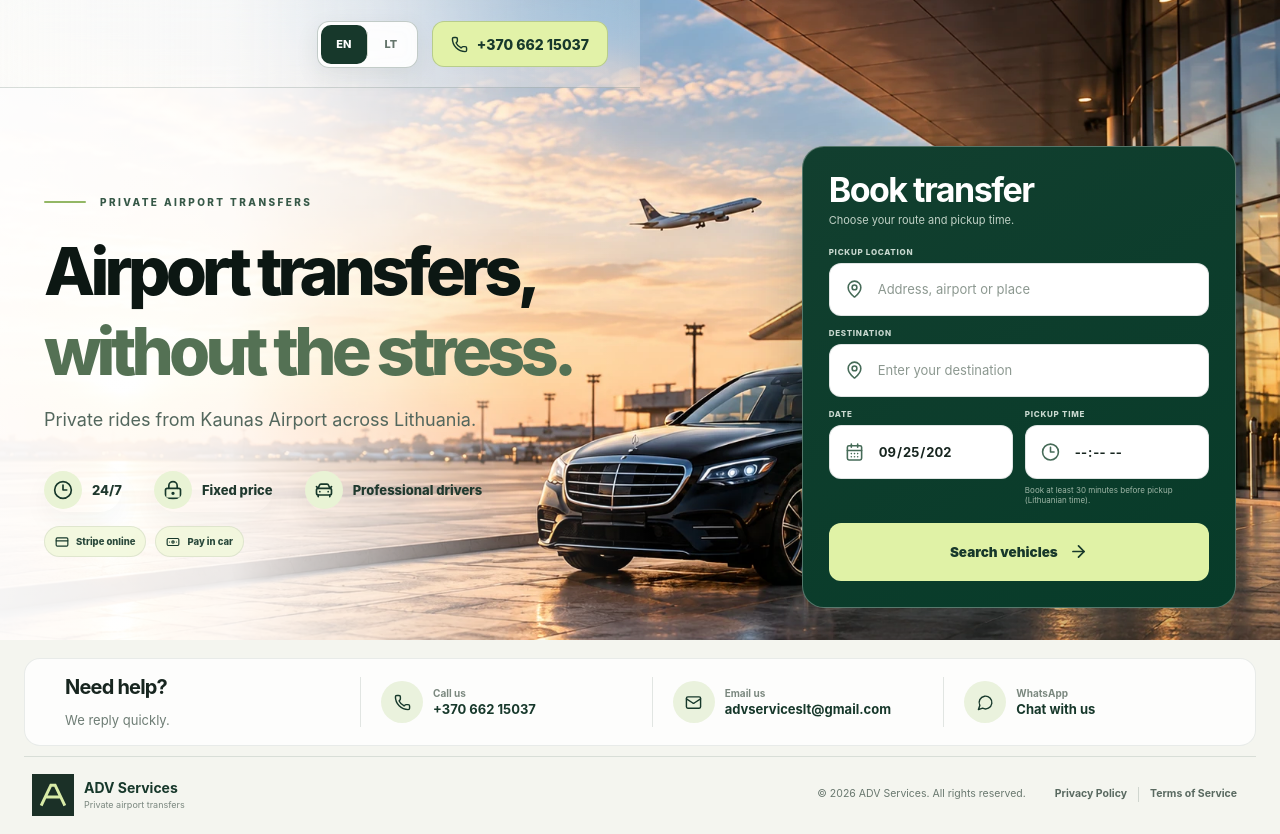
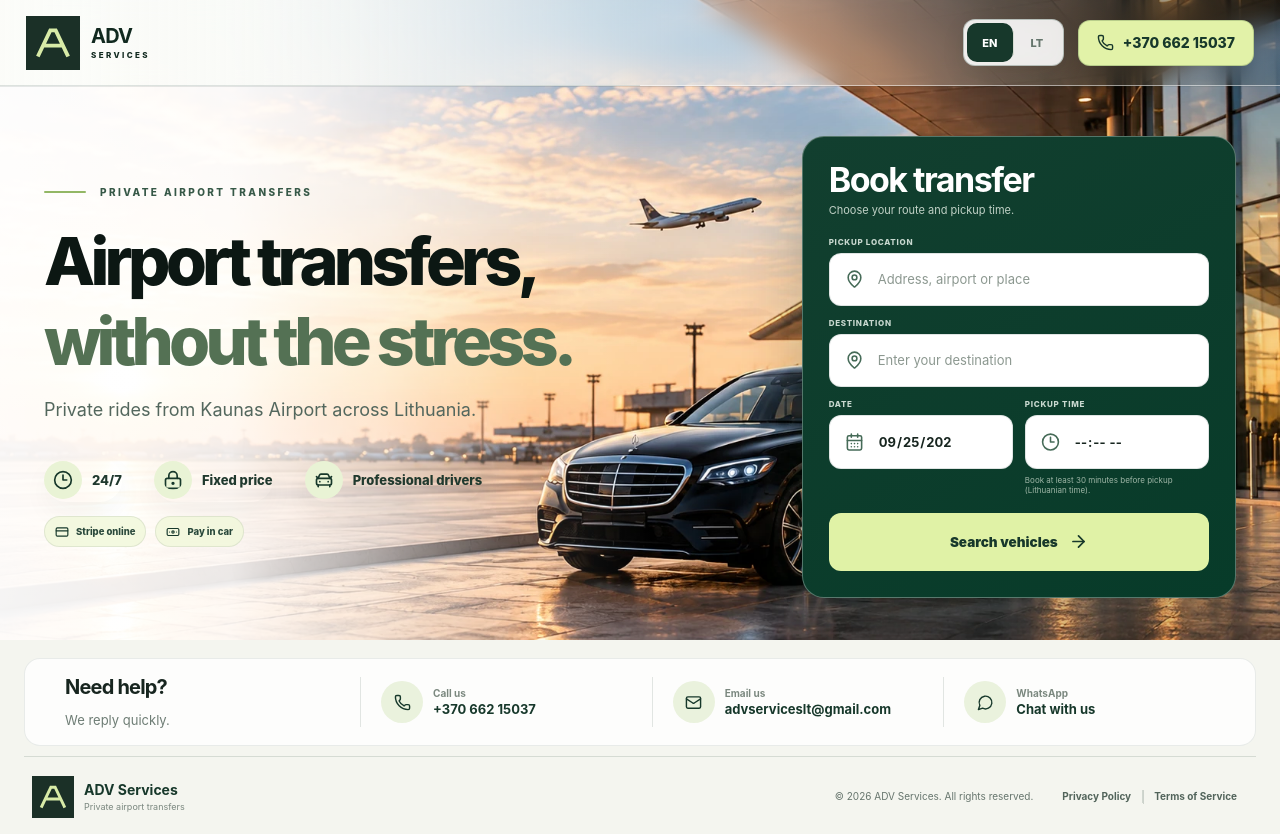
Before and after one commit to Zflex091/ADV-Transfers, a React (Vite) app: page / in a window 1280 px wide. Built offline with nearby package versions, Linux system fonts and the light colour scheme.

Commit message:
Fix full width header and footer placement

```diff
--- a/src/home-reference.css
+++ b/src/home-reference.css
@@ -804,3 +804,230 @@
   .site-shell[data-booking-step="1"] .footer-bottom>span:first-child,
   .site-shell[data-booking-step="1"] .footer-legal a{font-size:8.5px !important;}
 }
+
+/* ============================================================
+   HARD FINAL OVERRIDES — exact approved header/footer geometry
+   ============================================================ */
+
+/* Keep the homepage as a full viewport composition so the legal/footer row
+   sits at the bottom instead of floating in the middle of extra whitespace. */
+.site-shell[data-booking-step="1"]{
+  min-height:100svh !important;
+  display:flex !important;
+  flex-direction:column !important;
+  overflow-x:hidden !important;
+}
+
+/* A real full-width glass band. This deliberately ignores every previous
+   max-width rule from the base stylesheet. */
+.site-shell[data-booking-step="1"] .site-header{
+  position:absolute !important;
+  top:0 !important;
+  left:0 !important;
+  right:0 !important;
+  inset-inline:0 !important;
+  z-index:100 !important;
+  width:100vw !important;
+  max-width:none !important;
+  min-width:100% !important;
+  min-height:86px !important;
+  margin:0 !important;
+  padding:12px max(26px,calc((100vw - 1450px)/2 + 26px)) !important;
+  display:flex !important;
+  align-items:center !important;
+  justify-content:space-between !important;
+  gap:24px !important;
+  border:0 !important;
+  border-bottom:1px solid rgba(255,255,255,.52) !important;
+  border-radius:0 !important;
+  background:linear-gradient(90deg,
+    rgba(251,252,248,.88) 0%,
+    rgba(248,250,246,.66) 42%,
+    rgba(235,240,232,.30) 69%,
+    rgba(18,37,29,.14) 100%) !important;
+  box-shadow:0 1px 0 rgba(23,56,43,.10) !important;
+  backdrop-filter:blur(13px) saturate(118%) !important;
+  -webkit-backdrop-filter:blur(13px) saturate(118%) !important;
+  transform:none !important;
+  box-sizing:border-box !important;
+}
+.site-shell[data-booking-step="1"] .site-header::before{
+  content:"" !important;
+  position:absolute !important;
+  inset:auto 0 -1px 0 !important;
+  width:100% !important;
+  height:1px !important;
+  background:rgba(23,56,43,.14) !important;
+  pointer-events:none !important;
+}
+.site-shell[data-booking-step="1"] .site-header::after{display:none !important;}
+
+/* Logo is always on the far left, controls always on the far right. */
+.site-shell[data-booking-step="1"] .brand{
+  position:relative !important;
+  inset:auto !important;
+  z-index:2 !important;
+  flex:0 0 auto !important;
+  display:inline-flex !important;
+  align-items:center !important;
+  gap:11px !important;
+  margin:0 !important;
+  padding:0 !important;
+  opacity:1 !important;
+  visibility:visible !important;
+  transform:none !important;
+}
+.site-shell[data-booking-step="1"] .brand img{
+  display:block !important;
+  width:54px !important;
+  height:54px !important;
+  object-fit:contain !important;
+  opacity:1 !important;
+  visibility:visible !important;
+}
+.site-shell[data-booking-step="1"] .brand-wordmark{
+  display:flex !important;
+  flex-direction:column !important;
+  opacity:1 !important;
+  visibility:visible !important;
+}
+.site-shell[data-booking-step="1"] .brand-wordmark b{font-size:20px !important;}
+.site-shell[data-booking-step="1"] .brand-wordmark small{font-size:8px !important;letter-spacing:.30em !important;}
+.site-shell[data-booking-step="1"] .header-nav,
+.site-shell[data-booking-step="1"] .header-book-link{display:none !important;}
+.site-shell[data-booking-step="1"] .header-actions{
+  position:relative !important;
+  inset:auto !important;
+  z-index:2 !important;
+  flex:0 0 auto !important;
+  margin:0 0 0 auto !important;
+  display:flex !important;
+  align-items:center !important;
+  justify-content:flex-end !important;
+  gap:14px !important;
+  transform:none !important;
+}
+
+/* Hero starts beneath the glass bar while the photo itself still reaches
+   all the way to the top, like the approved reference. */
+.site-shell[data-booking-step="1"] .landing-main{
+  flex:0 0 auto !important;
+  padding-top:136px !important;
+}
+
+/* Slightly smaller date/time than the previous pass. */
+.site-shell[data-booking-step="1"] input[type="date"],
+.site-shell[data-booking-step="1"] input[type="time"]{
+  min-height:54px !important;
+  font-size:13px !important;
+  font-weight:730 !important;
+  letter-spacing:0 !important;
+}
+.site-shell[data-booking-step="1"] .grid2 .input-icon>svg{
+  width:19px !important;
+  height:19px !important;
+}
+
+/* Footer/contact group stays attached to the bottom of the homepage. */
+.site-shell[data-booking-step="1"] .home-support-strip{
+  flex:0 0 auto !important;
+}
+.site-shell[data-booking-step="1"] .site-footer{
+  flex:0 0 auto !important;
+  width:min(1450px,calc(100% - 48px)) !important;
+  min-height:78px !important;
+  margin:0 auto 0 !important;
+  padding:12px 8px 10px !important;
+  display:grid !important;
+  grid-template-columns:minmax(220px,1fr) auto !important;
+  align-items:center !important;
+  gap:24px !important;
+  border-top:1px solid rgba(23,56,43,.14) !important;
+}
+.site-shell[data-booking-step="1"] .footer-brand{
+  align-self:center !important;
+}
+.site-shell[data-booking-step="1"] .footer-logo-row{
+  display:flex !important;
+  align-items:center !important;
+  gap:10px !important;
+}
+.site-shell[data-booking-step="1"] .footer-bottom{
+  grid-column:2 !important;
+  align-self:center !important;
+  margin:0 !important;
+  padding:0 !important;
+  display:flex !important;
+  align-items:center !important;
+  justify-content:flex-end !important;
+  gap:18px !important;
+  border:0 !important;
+  color:#66756d !important;
+  font-size:10px !important;
+  line-height:1.35 !important;
+}
+.site-shell[data-booking-step="1"] .footer-bottom>span:first-child{
+  font-size:10px !important;
+  white-space:nowrap !important;
+}
+.site-shell[data-booking-step="1"] .footer-legal{
+  display:flex !important;
+  align-items:center !important;
+  gap:0 !important;
+}
+.site-shell[data-booking-step="1"] .footer-legal a{
+  position:relative !important;
+  padding:0 11px !important;
+  color:#52645b !important;
+  font-size:10px !important;
+  font-weight:700 !important;
+  text-decoration:none !important;
+  white-space:nowrap !important;
+}
+.site-shell[data-booking-step="1"] .footer-legal a+a::before{
+  content:"" !important;
+  position:absolute !important;
+  left:0 !important;
+  top:50% !important;
+  width:1px !important;
+  height:14px !important;
+  background:rgba(23,56,43,.18) !important;
+  transform:translateY(-50%) !important;
+}
+
+@media(max-width:720px){
+  .site-shell[data-booking-step="1"] .site-header{
+    min-height:68px !important;
+    padding:8px 12px !important;
+    gap:10px !important;
+    background:linear-gradient(90deg,rgba(250,252,247,.91),rgba(242,247,239,.61),rgba(27,50,39,.18)) !important;
+    backdrop-filter:blur(12px) saturate(116%) !important;
+    -webkit-backdrop-filter:blur(12px) saturate(116%) !important;
+  }
+  .site-shell[data-booking-step="1"] .brand{gap:7px !important;}
+  .site-shell[data-booking-step="1"] .brand img{width:42px !important;height:42px !important;}
+  .site-shell[data-booking-step="1"] .brand-wordmark b{font-size:16px !important;}
+  .site-shell[data-booking-step="1"] .brand-wordmark small{font-size:6px !important;}
+  .site-shell[data-booking-step="1"] .header-actions{gap:7px !important;}
+  .site-shell[data-booking-step="1"] .landing-main{padding-top:88px !important;}
+  .site-shell[data-booking-step="1"] input[type="date"],
+  .site-shell[data-booking-step="1"] input[type="time"]{font-size:12px !important;min-height:50px !important;}
+
+  .site-shell[data-booking-step="1"] .site-footer{
+    width:calc(100% - 20px) !important;
+    min-height:72px !important;
+    padding:10px 4px !important;
+    grid-template-columns:1fr !important;
+    gap:8px !important;
+  }
+  .site-shell[data-booking-step="1"] .footer-bottom{
+    grid-column:1 !important;
+    display:flex !important;
+    justify-content:space-between !important;
+    flex-wrap:wrap !important;
+    gap:7px 12px !important;
+    font-size:8px !important;
+  }
+  .site-shell[data-booking-step="1"] .footer-bottom>span:first-child{font-size:8px !important;}
+  .site-shell[data-booking-step="1"] .footer-legal a{font-size:8px !important;padding:0 7px !important;}
+}
```
